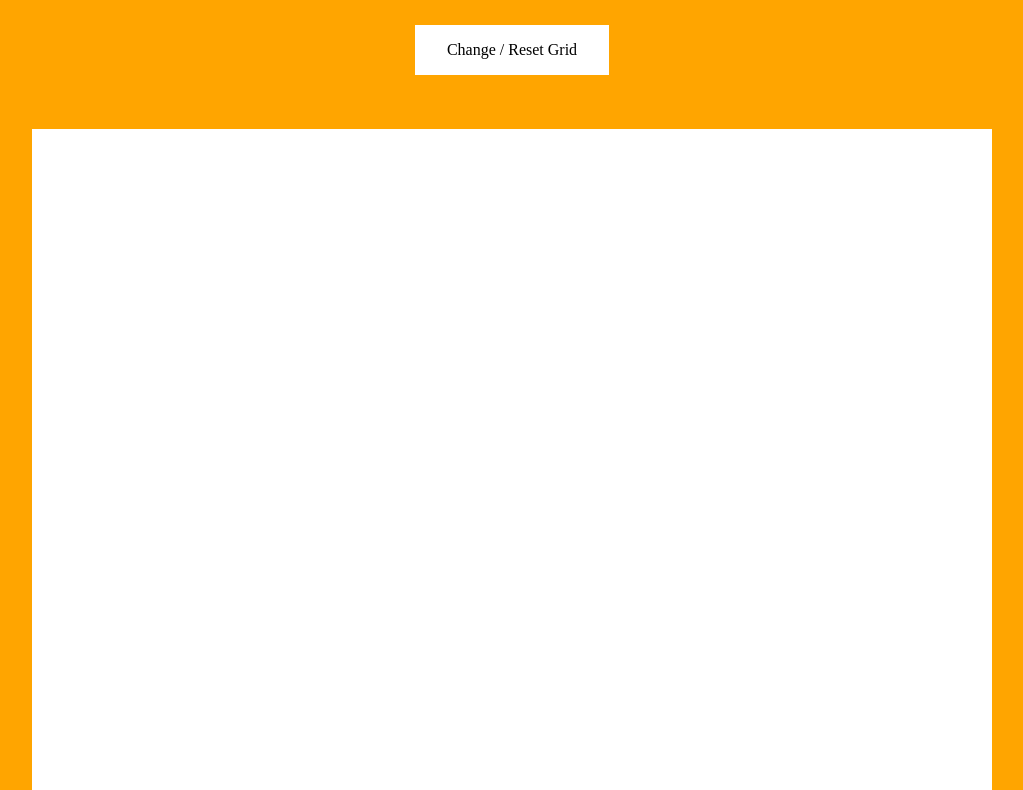
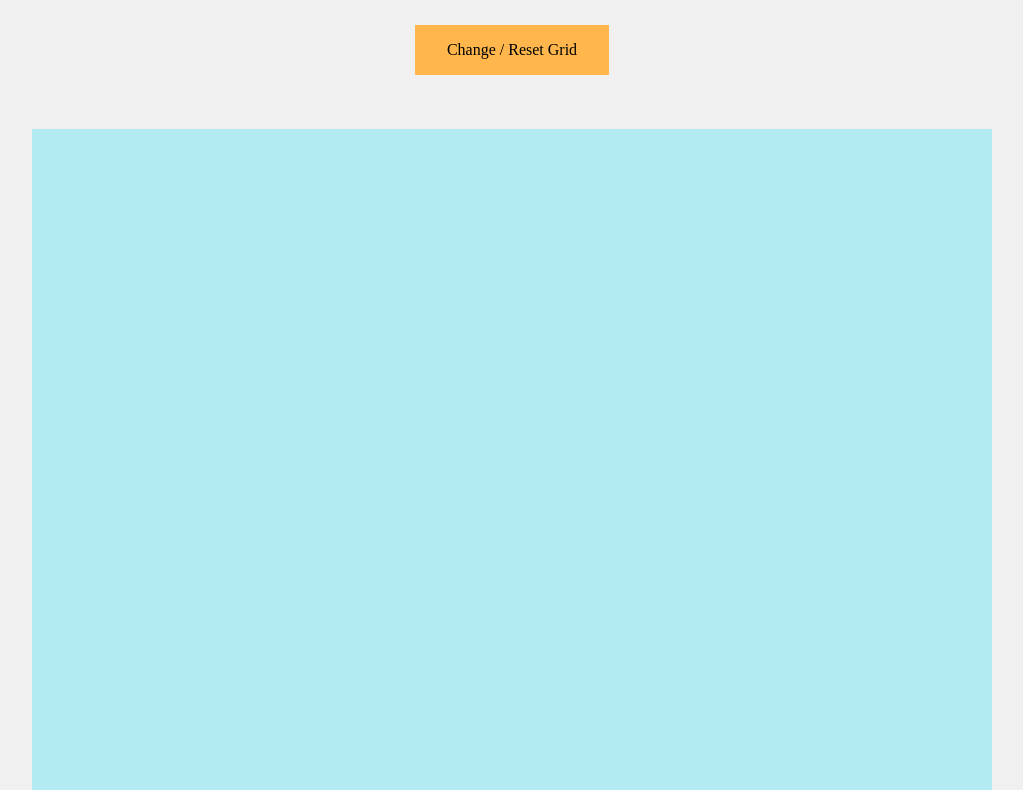
Before and after one commit to Oosh74/etch-a-sketch, a plain HTML site: page index.html in a window 1280 px wide. Shown: the part 132-922 px from the top of the page, without its empty margins (128-1151 px from the left). Drawn offline with Linux system fonts and the light colour scheme.

Commit message:
Change color palette to be easier on the eyes

```diff
--- a/style.css
+++ b/style.css
@@ -12,7 +12,7 @@ html,
 body {
   display: flex;
   flex-wrap: wrap;
-  background-color: orange;
+  background-color: #f0f0f0;
   width: 100vw;
   height: auto;
   align-items: center;
@@ -29,25 +29,25 @@ body {
 }
 
 .change-grid-btn {
-  background-color: white;
+  background-color: #ffb74d;
   padding: 16px 32px;
 }
 
 .change-grid-btn:hover {
-  background-color: rgb(241, 241, 241);
+  background-color: #fb8c00;
 }
 
 .grid-container {
   display: flex;
   flex-wrap: wrap;
   padding: 24px;
-  background-color: white;
+  background-color: #b2ebf2;
   flex-basis: 960px;
   height: 960px;
 }
 
 .gridChild {
-  background-color: rgb(234, 234, 234);
+  background-color: #ffffff;
   border: 1px solid black;
 }
 
```
